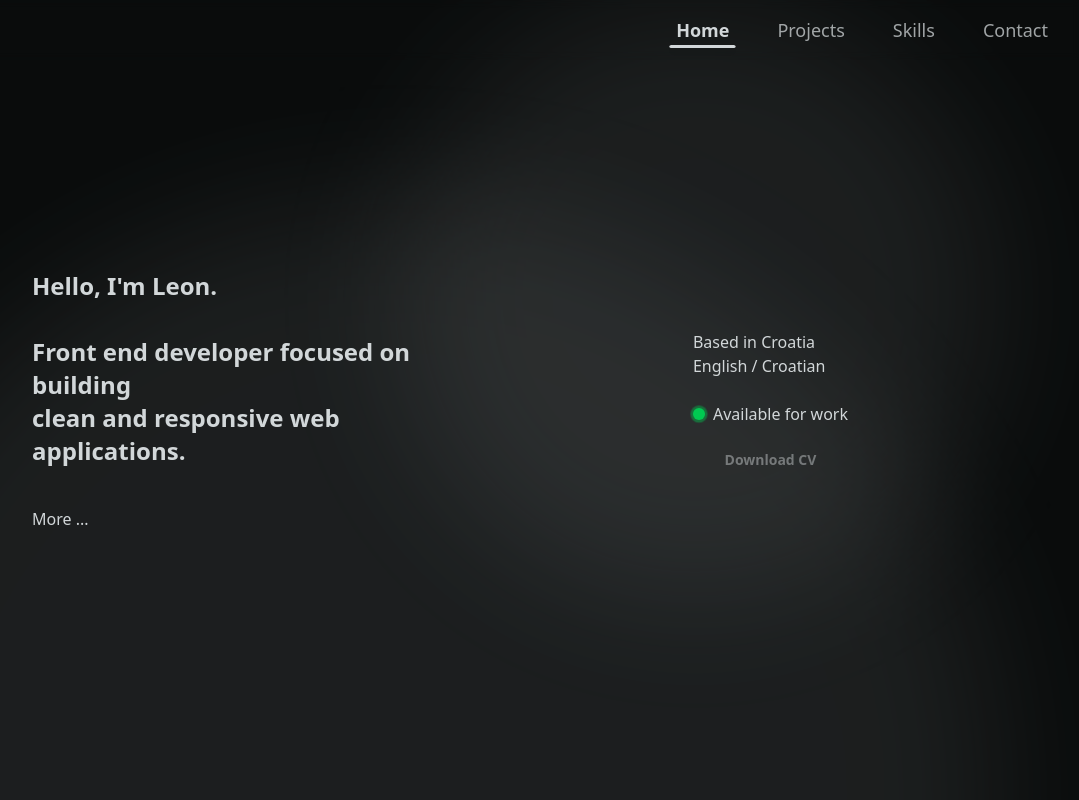
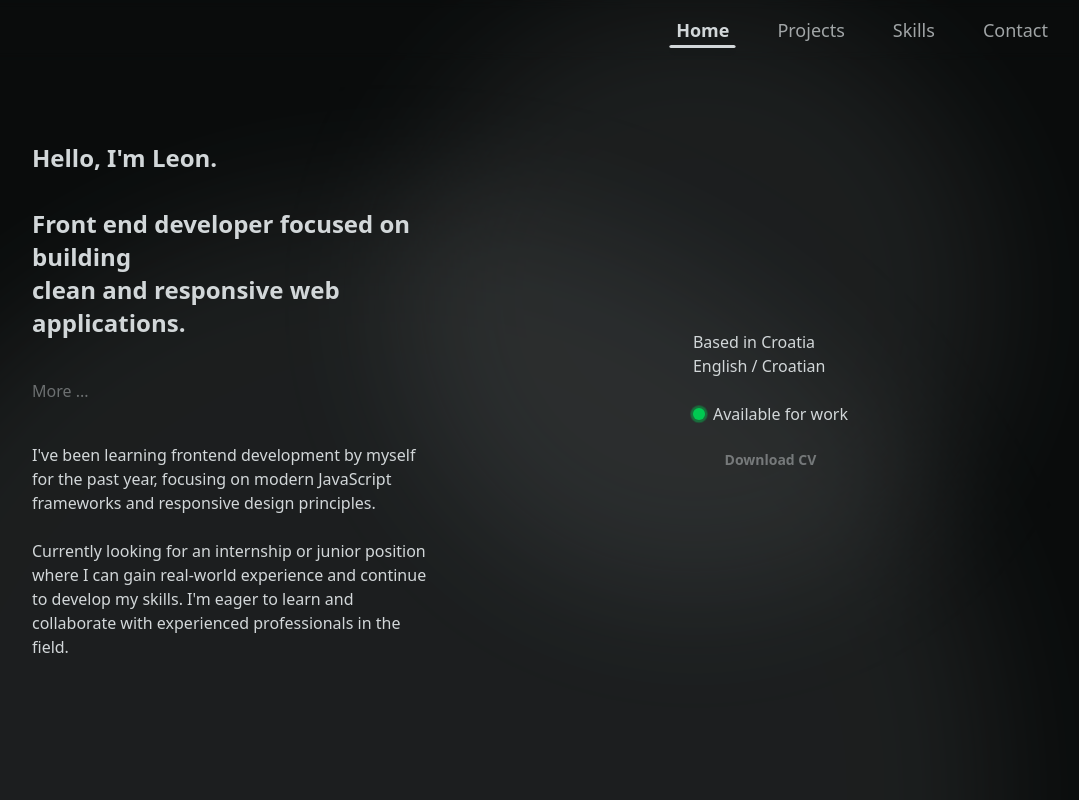
Before and after one commit to lcizmarev21/personal-portfolio, a React (Vite) app: page / in a window 1280 px wide. Both pictures are taken after a click on the button "More ...". Shown: the top 800 px of the page, without its empty margins (200-1279 px from the left). Built offline with nearby package versions, Linux system fonts and the light colour scheme.

Commit message:
Working on hero section animations

```diff
--- a/src/features/home/Hero.tsx
+++ b/src/features/home/Hero.tsx
@@ -1,13 +1,16 @@
-import { motion } from "framer-motion";
+import { motion, AnimatePresence } from "framer-motion";
+import { useState } from "react";
 
 export default function Hero() {
+
+    const [open,isOpen] = useState(false);
     return (
-        <section id="home" className="min-h-screen flex items-center px-8 scroll-mt-20">
+        <section id="home" className="min-h-screen flex items-center px-8 scroll-mt-20  ">
             <motion.div
                 className="w-full flex flex-row justify-between items-center gap-6"
                 initial={{ opacity: 0, y: 20 }}
                 animate={{ opacity: 1, y: 0 }}
-                transition={{ duration: 1 }}
+                transition={{ duration: 1,  ease: "easeOut"}}
             >
 
                 {/* Left side */}
@@ -21,14 +24,38 @@ export default function Hero() {
                         clean and responsive web applications.
                     </h1>
 
-                    <motion.button
-                        initial={{ opacity: 0, y: 20 }}
-                        animate={{ opacity: 1, y: 0 }}
-                        transition={{ duration: 1 }}
-                        className="mt-10 opacity-45 font-thin"
-                    >
-                        More ...
-                    </motion.button>
+                    <div>
+                        <motion.button
+                            transition={{type:"spring" , stiffness:250, damping:15}}
+                            whileHover={{opacity:60, scale: 1.25 , y: -4 }}
+                            whileTap={{scale: 0.9, y: 0 }}
+                            className="mt-10 opacity-45 font-thin"
+                            onClick={() =>
+                                isOpen((o) => !o)
+                            }
+                        >
+                            More ...
+                        </motion.button>
+                        <AnimatePresence>
+                            {open && (
+                                <motion.div id="more" className="mt-10 opacity-45 font-thin "
+                                    initial={{ opacity: 0, y:20 }}
+                                    animate={{ opacity: 1, y: 0 }}
+                                    exit={{opacity:0 , y:20}}
+                                    transition={{ duration: 0.5 }}
+                                >
+                                    <p>
+                                    I've been learning frontend development by myself for the past year, focusing on modern JavaScript frameworks and responsive design principles. <br /> <br />
+
+                                    Currently looking for an internship or junior position where I can gain real-world experience and continue to develop my skills. I'm eager to learn and collaborate with experienced professionals in the field.
+
+                                    </p>
+                                </motion.div>
+                            )}
+                        </AnimatePresence>
+
+                    </div>
+
                 </div>
 
 
```
